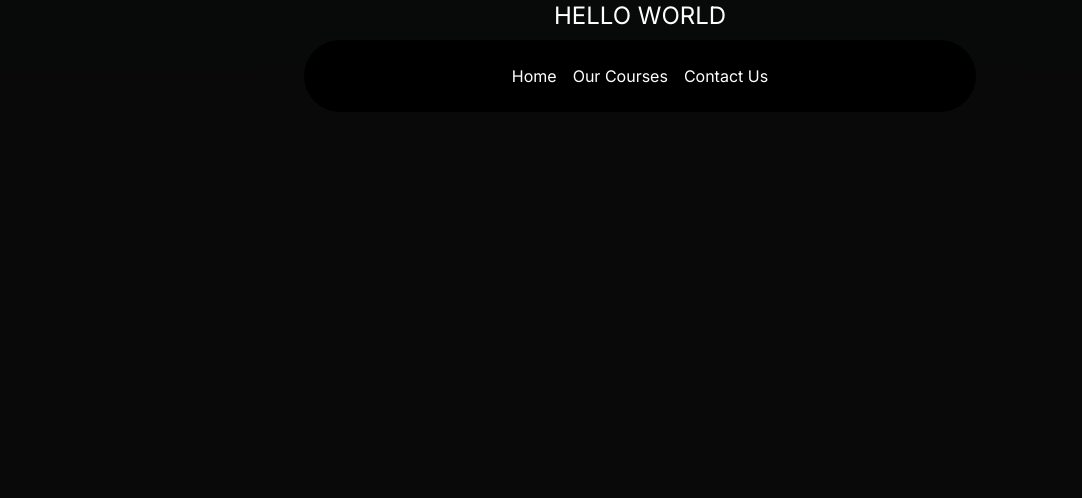
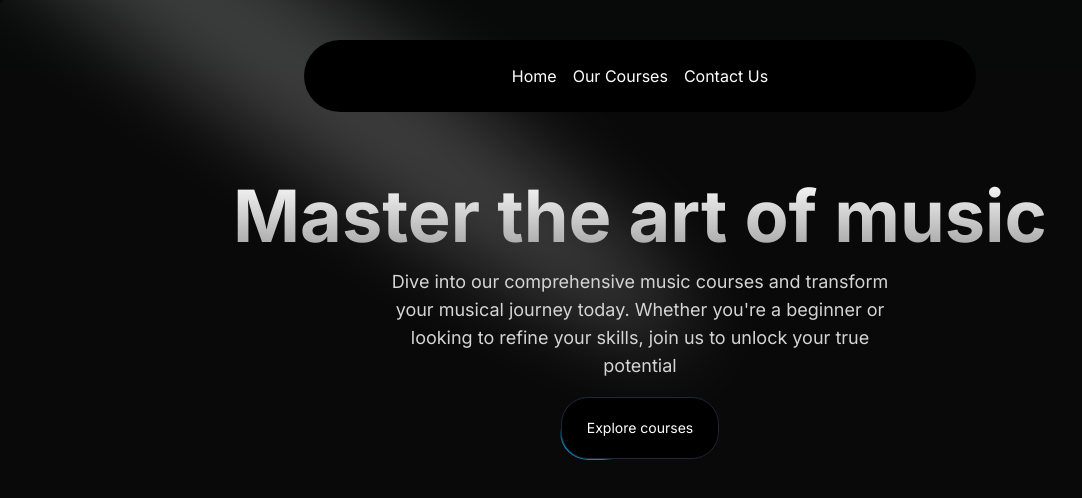
Before and after one commit to piyushagg123/next, a Next.js app: page / in a window 1280 px wide. Shown: the top 498 px of the page, without its empty margins (0-1082 px from the left). Built offline with nearby package versions, Linux system fonts and the light colour scheme.

Commit message:
added hero component added spotlight and button styling

```diff
--- a/src/app/page.tsx
+++ b/src/app/page.tsx
@@ -1,9 +1,10 @@
 import Image from "next/image";
+import HeroSection from "@/components/HeroSection";
 
 export default function Home() {
   return (
     <main className="min-h-screen bg-black/[0.96] antialiased bg-grid-white/[0.02]">
-      <h1 className="text-2xl text-center text-white">HELLO WORLD</h1>
+      <HeroSection />
     </main>
   );
 }
--- /dev/null
+++ b/src/components/HeroSection.tsx
@@ -0,0 +1,37 @@
+import Link from "next/link";
+import React from "react";
+import { Spotlight } from "./ui/Spotlight";
+import { Button } from "./ui/moving-border";
+
+function HeroSection() {
+  return (
+    <div className="h-auto md:h-[40rem] w-full rounded-md flex flex-col items-center justify-center relative overflow-hidden mx-auto py-10 md:py-0">
+      <Spotlight
+        className="-top-40 left-0 md:left-60 md:-top-20"
+        fill="white"
+      />
+      <div className="p-4 relative z-10 w-full text-center">
+        <h1 className="mt-20 md:mt-0 text-4xl md:text-7xl font-bold bg-clip-text text-transparent bg-gradient-to-b from-neutral-50 to-neutral-400">
+          Master the art of music
+        </h1>
+        <p className="mt-4 font-normal text-base md:text-lg text-neutral-300 max-w-lg mx-auto">
+          Dive into our comprehensive music courses and transform your musical
+          journey today. Whether you're a beginner or looking to refine your
+          skills, join us to unlock your true potential
+        </p>
+        <div className="mt-4">
+          <Link href={"/courses"}>
+            <Button
+              borderRadius="1.75rem"
+              className="bg-white dark:bg-black text-black dark:text-white border-neutral-200 dark:border-slate-800"
+            >
+              Explore courses
+            </Button>
+          </Link>
+        </div>
+      </div>
+    </div>
+  );
+}
+
+export default HeroSection;
--- /dev/null
+++ b/src/components/ui/Spotlight.tsx
@@ -0,0 +1,56 @@
+import React from "react";
+import { cn } from "@/utils/cn";
+
+type SpotlightProps = {
+  className?: string;
+  fill?: string;
+};
+
+export const Spotlight = ({ className, fill }: SpotlightProps) => {
+  return (
+    <svg
+      className={cn(
+        "animate-spotlight pointer-events-none absolute z-[1]  h-[169%] w-[138%] lg:w-[84%] opacity-0",
+        className
+      )}
+      xmlns="http://www.w3.org/2000/svg"
+      viewBox="0 0 3787 2842"
+      fill="none"
+    >
+      <g filter="url(#filter)">
+        <ellipse
+          cx="1924.71"
+          cy="273.501"
+          rx="1924.71"
+          ry="273.501"
+          transform="matrix(-0.822377 -0.568943 -0.568943 0.822377 3631.88 2291.09)"
+          fill={fill || "white"}
+          fillOpacity="0.21"
+        ></ellipse>
+      </g>
+      <defs>
+        <filter
+          id="filter"
+          x="0.860352"
+          y="0.838989"
+          width="3785.16"
+          height="2840.26"
+          filterUnits="userSpaceOnUse"
+          colorInterpolationFilters="sRGB"
+        >
+          <feFlood floodOpacity="0" result="BackgroundImageFix"></feFlood>
+          <feBlend
+            mode="normal"
+            in="SourceGraphic"
+            in2="BackgroundImageFix"
+            result="shape"
+          ></feBlend>
+          <feGaussianBlur
+            stdDeviation="151"
+            result="effect1_foregroundBlur_1065_8"
+          ></feGaussianBlur>
+        </filter>
+      </defs>
+    </svg>
+  );
+};
--- /dev/null
+++ b/src/components/ui/moving-border.tsx
@@ -0,0 +1,139 @@
+"use client";
+import React from "react";
+import {
+  motion,
+  useAnimationFrame,
+  useMotionTemplate,
+  useMotionValue,
+  useTransform,
+} from "framer-motion";
+import { useRef } from "react";
+import { cn } from "@/utils/cn";
+
+export function Button({
+  borderRadius = "1.75rem",
+  children,
+  as: Component = "button",
+  containerClassName,
+  borderClassName,
+  duration,
+  className,
+  ...otherProps
+}: {
+  borderRadius?: string;
+  children: React.ReactNode;
+  as?: any;
+  containerClassName?: string;
+  borderClassName?: string;
+  duration?: number;
+  className?: string;
+  [key: string]: any;
+}) {
+  return (
+    <Component
+      className={cn(
+        "bg-transparent relative text-xl  h-16 w-40 p-[1px] overflow-hidden ",
+        containerClassName
+      )}
+      style={{
+        borderRadius: borderRadius,
+      }}
+      {...otherProps}
+    >
+      <div
+        className="absolute inset-0"
+        style={{ borderRadius: `calc(${borderRadius} * 0.96)` }}
+      >
+        <MovingBorder duration={duration} rx="30%" ry="30%">
+          <div
+            className={cn(
+              "h-20 w-20 opacity-[0.8] bg-[radial-gradient(var(--sky-500)_40%,transparent_60%)]",
+              borderClassName
+            )}
+          />
+        </MovingBorder>
+      </div>
+
+      <div
+        className={cn(
+          "relative bg-slate-900/[0.8] border border-slate-800 backdrop-blur-xl text-white flex items-center justify-center w-full h-full text-sm antialiased",
+          className
+        )}
+        style={{
+          borderRadius: `calc(${borderRadius} * 0.96)`,
+        }}
+      >
+        {children}
+      </div>
+    </Component>
+  );
+}
+
+export const MovingBorder = ({
+  children,
+  duration = 2000,
+  rx,
+  ry,
+  ...otherProps
+}: {
+  children: React.ReactNode;
+  duration?: number;
+  rx?: string;
+  ry?: string;
+  [key: string]: any;
+}) => {
+  const pathRef = useRef<any>();
+  const progress = useMotionValue<number>(0);
+
+  useAnimationFrame((time) => {
+    const length = pathRef.current?.getTotalLength();
+    if (length) {
+      const pxPerMillisecond = length / duration;
+      progress.set((time * pxPerMillisecond) % length);
+    }
+  });
+
+  const x = useTransform(
+    progress,
+    (val) => pathRef.current?.getPointAtLength(val).x
+  );
+  const y = useTransform(
+    progress,
+    (val) => pathRef.current?.getPointAtLength(val).y
+  );
+
+  const transform = useMotionTemplate`translateX(${x}px) translateY(${y}px) translateX(-50%) translateY(-50%)`;
+
+  return (
+    <>
+      <svg
+        xmlns="http://www.w3.org/2000/svg"
+        preserveAspectRatio="none"
+        className="absolute h-full w-full"
+        width="100%"
+        height="100%"
+        {...otherProps}
+      >
+        <rect
+          fill="none"
+          width="100%"
+          height="100%"
+          rx={rx}
+          ry={ry}
+          ref={pathRef}
+        />
+      </svg>
+      <motion.div
+        style={{
+          position: "absolute",
+          top: 0,
+          left: 0,
+          display: "inline-block",
+          transform,
+        }}
+      >
+        {children}
+      </motion.div>
+    </>
+  );
+};
--- a/tailwind.config.ts
+++ b/tailwind.config.ts
@@ -1,4 +1,9 @@
 import type { Config } from "tailwindcss";
+const defaultTheme = require("tailwindcss/defaultTheme");
+const colors = require("tailwindcss/colors");
+const {
+  default: flattenColorPalette,
+} = require("tailwindcss/lib/util/flattenColorPalette");
 
 const config: Config = {
   content: [
@@ -9,13 +14,41 @@
   darkMode:"class",
   theme: {
     extend: {
+      animation: {
+        spotlight: "spotlight 2s ease .75s 1 forwards",
+      },
       backgroundImage: {
         "gradient-radial": "radial-gradient(var(--tw-gradient-stops))",
         "gradient-conic":
           "conic-gradient(from 180deg at 50% 50%, var(--tw-gradient-stops))",
       },
+      keyframes: {
+        spotlight: {
+          "0%": {
+            opacity: "0",
+            transform: "translate(-72%, -62%) scale(0.5)",
+          },
+          "100%": {
+            opacity: "1",
+            transform: "translate(-50%,-40%) scale(1)",
+          },
+        },
+      },
     },
   },
-  plugins: [],
+  plugins: [
+    addVariablesForColors,
+  ],
 };
+
+function addVariablesForColors({ addBase, theme }: any) {
+  let allColors = flattenColorPalette(theme("colors"));
+  let newVars = Object.fromEntries(
+    Object.entries(allColors).map(([key, val]) => [`--${key}`, val])
+  );
+
+  addBase({
+    ":root": newVars,
+  });
+}
 export default config;
```
